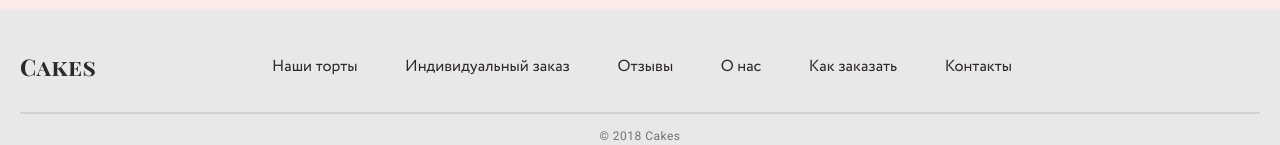
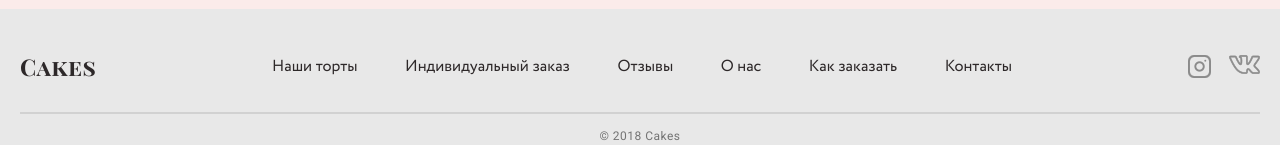
Before and after one commit to notequal21/cakes, a plain HTML site: page index.html in a window 1280 px wide. Shown: the part 9016-9161 px from the top of the page. Drawn offline with nearby package versions, Linux system fonts and the light colour scheme; the site is published under a folder, as on GitHub Pages, so addresses that start at the root find nothing; files whose address does not match are found by name.

Commit message:
Add files via upload

```diff
--- a/index.html
+++ b/index.html
@@ -984,10 +984,10 @@
             </div>
             <div class="footer-body__social">
                 <div class="footer-body__social-item">
-                    <a href=""><picture><source srcset="/img/icons/insta.webp" type="image/webp"><img src="/img/icons/insta.png" alt=""></picture></a>
+                    <a href=""><picture><source srcset="./img/icons/insta.webp" type="image/webp"><img src="./img/icons/insta.png" alt=""></picture></a>
                 </div>
                 <div class="footer-body__social-item">
-                    <a href=""><picture><source srcset="/img/icons/vk.webp" type="image/webp"><img src="/img/icons/vk.png" alt=""></picture></a>
+                    <a href=""><picture><source srcset="./img/icons/vk.webp" type="image/webp"><img src="./img/icons/vk.png" alt=""></picture></a>
                 </div>
             </div>
         </div>
```
